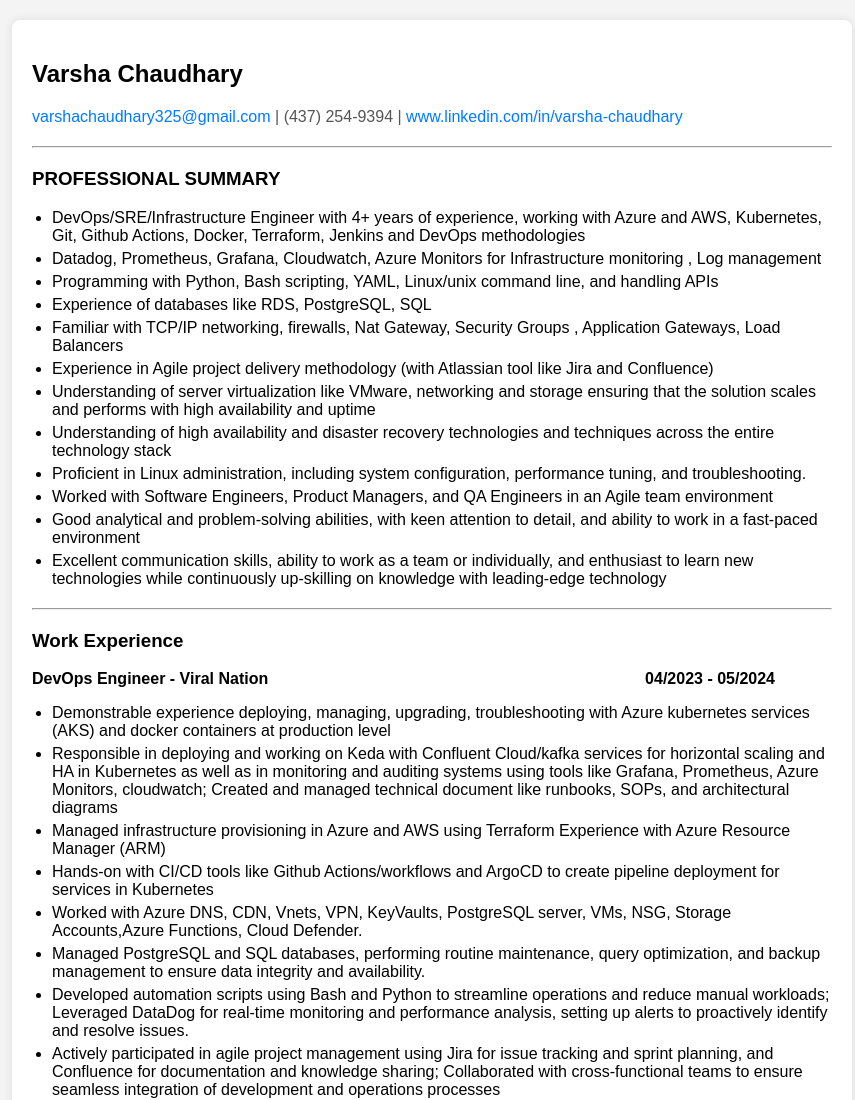
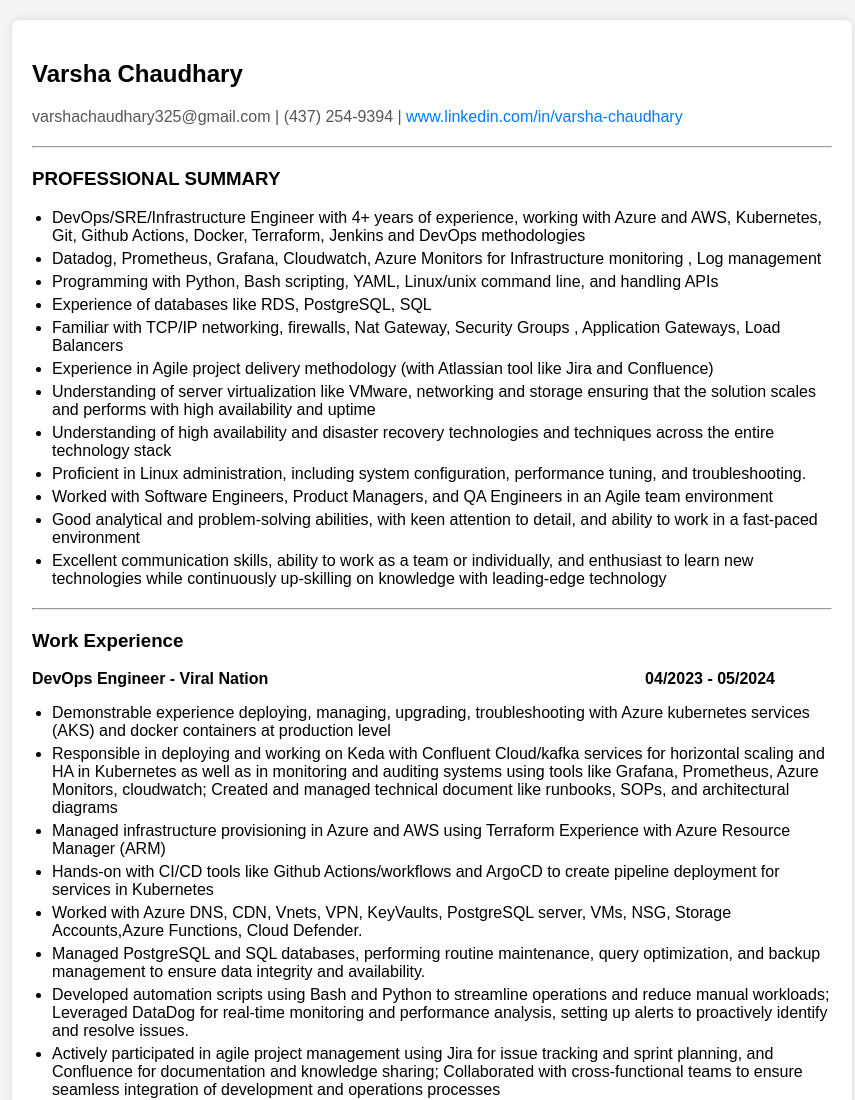
Before and after one commit to VarsChdhry/my-resume, a plain HTML site: page index.html in a window 1280 px wide. Shown: the top 1100 px of the page, without its empty margins (208-1063 px from the left). Drawn offline with Linux system fonts and the light colour scheme.

Commit message:
Update index.html

```diff
--- a/index.html
+++ b/index.html
@@ -11,7 +11,7 @@
         <header class="header">
             <h2>Varsha Chaudhary</h2>
             <p class="contact-info">
-                <a href="varshachaudhary325@gmail.com">varshachaudhary325@gmail.com</a> |
+                varshachaudhary325@gmail.com |
                 (437) 254-9394 |
                 <a href="https://www.linkedin.com/in/varsha-chaudhary" target="_blank">www.linkedin.com/in/varsha-chaudhary</a>
             </p>
```
